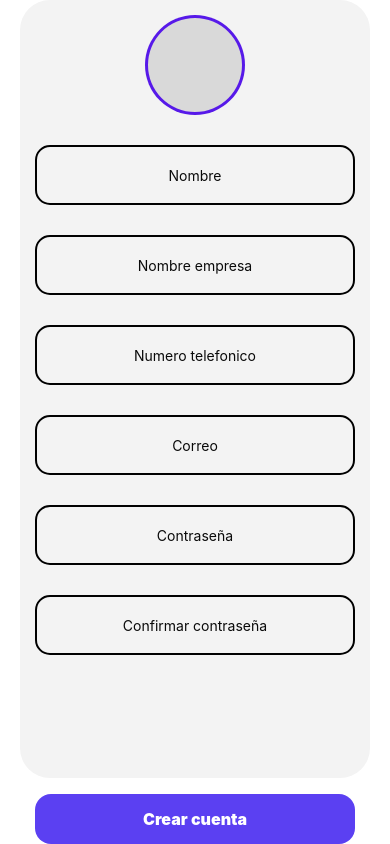
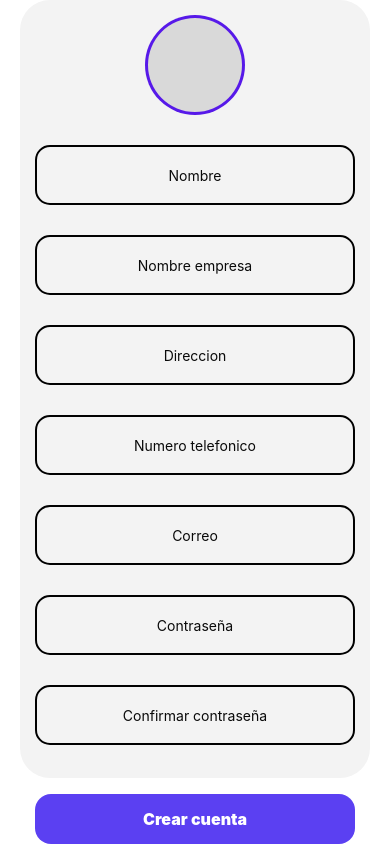
Before and after one commit to SCORP1ION/Laptop-Master-Service, a React Native app: screen /ViRegis in a window 390 px wide. Built offline with nearby package versions, Linux system fonts and the light colour scheme; no server answers.

Commit message:
Correcion, validacion de campo telefono

```diff
--- a/Vistas/VisRegister.js
+++ b/Vistas/VisRegister.js
@@ -94,10 +94,11 @@ const VisRegister = (props) => {
 
  // Estado para los datos del perfil
   const [perfil, setPerfil] = useState({
+    perDireccion: '',
     perEmail: '',
+    perEmpresa: '',
     perNombre: '',
-    perEmpresa: '',
-    perTelefono: '',
+    perTel: '',
     contraseña: "",
     confirContraseña: ""
   });
@@ -110,7 +111,7 @@ const VisRegister = (props) => {
   const navigation = useNavigation();
 
   const handleRegister = async () => {
-    if (perfil.perEmail === ' ' || perfil.perNombre === ' ' || perfil.perEmpresa === ' ') {
+    if (perfil.perEmail === ' ' || perfil.perNombre === ' ' || perfil.perDireccion === ' ' || perfil.perEmpresa === '') {
       Alert.alert('Error', 'Por favor completa todos los campos.');
       return;
     }
@@ -129,8 +130,9 @@ const VisRegister = (props) => {
         // uid: user.uid,
         perEmail: perfil.perEmail,
         perNombre: perfil.perNombre,
+        perDireccion: perfil.perDireccion,
         perEmpresa: perfil.perEmpresa,
-        perTelefono: perfil.perTelefono,
+        perTel: perfil.perTel,
         isUser: true
       });
       Alert.alert('¡Registro exitoso!', 'Tu cuenta ha sido creada.');
@@ -144,7 +146,7 @@ const VisRegister = (props) => {
 
   return (
     <KeyboardAvoidingView
-      style={{flex: 1, alignItems: 'center', backgroundColor: '#FFFFFF', padding: insets.top, }}
+      style={{flex: 1, alignItems: 'center', backgroundColor: '#FFFFFF', padding: insets.top, marginBottom: insets.bottom}}
       behavior={Platform.OS === 'ios' ? 'padding' : 'height'} // Ayuda a que no tape el formulario con la propiedad platform.os y hace una comparativa si es un disposivo android o ios
     >
 
@@ -163,7 +165,7 @@ const VisRegister = (props) => {
           style={styles.textBox}
           backgroundColor='#ffffffff'
           placeholder='Nombre'
-          placeholderTextColor='#0a0a0aff'
+          placeholderTextColor= {'#0a0a0aff'}
           value={perfil?.perNombre}
           fontWeight='900'
           onChangeText={(valor) => InsertarValor('perNombre', valor)}
@@ -186,11 +188,24 @@ const VisRegister = (props) => {
       <TextInput
         style={[styles.textBox, styles.separado]}
         backgroundColor='#ffffffff'
+        placeholder='Direccion'
+        placeholderTextColor='#0a0a0aff'
+        value={perfil?.perDireccion}
+        fontWeight='900'
+        onChangeText={(valor) => InsertarValor('perDireccion', valor)}
+      />
+      </View>
+
+      <View style={{paddingTop: 15}}>
+      <TextInput
+        style={[styles.textBox, styles.separado]}
+        backgroundColor='#ffffffff'
         placeholder='Numero telefonico'
         placeholderTextColor='#0a0a0aff'
-        value={perfil?.perTelefono}
+        keyboardType='numeric'
+        value={perfil?.perTel}
         fontWeight='900'
-        onChangeText={(valor) => InsertarValor('perTelefono', valor)}
+        onChangeText={(valor) => InsertarValor('perTel', valor)}
       />
       </View>
 
```
